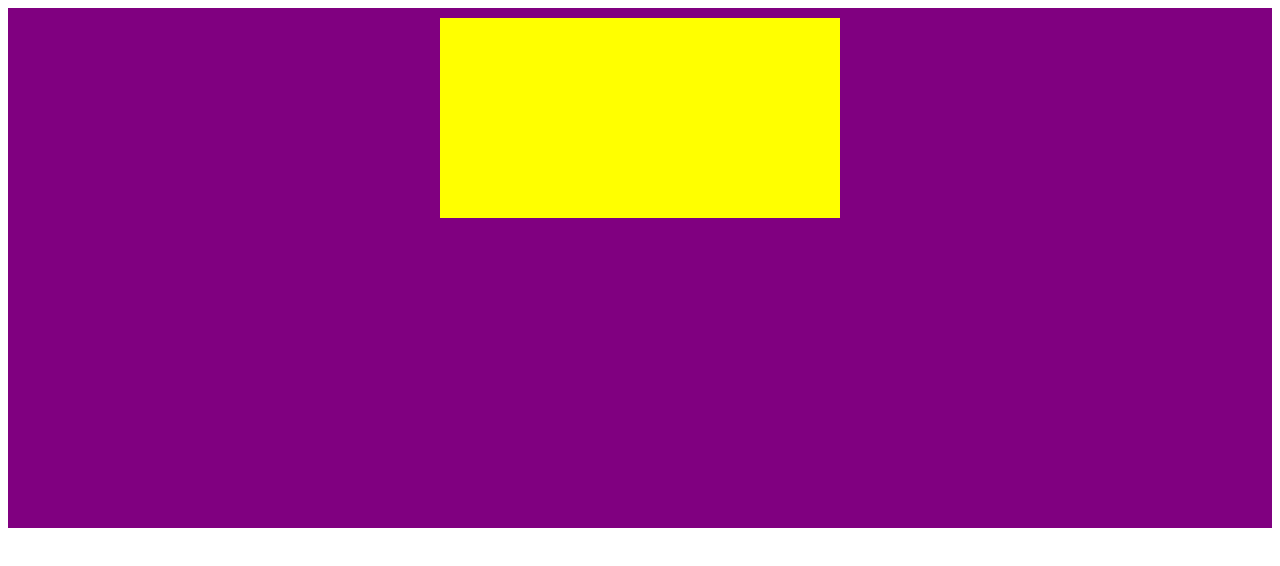
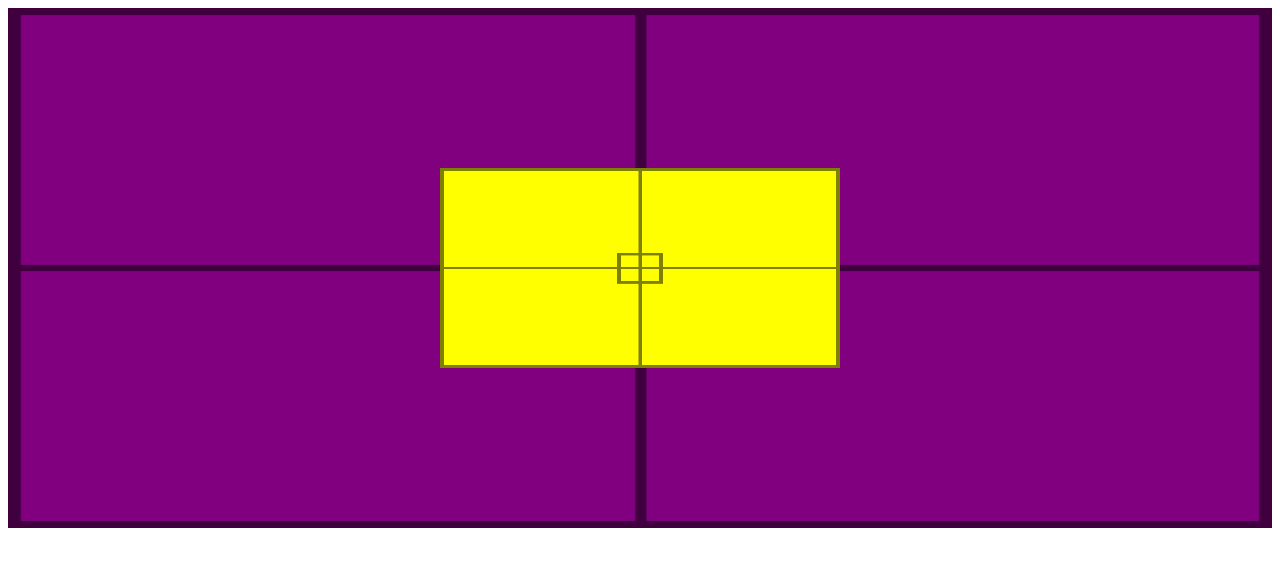
Before and after one commit to GiovaniCLuvi/Curso-HTML5-CursoemVideo, a plain HTML site: page Módulo03/ex022/fundo007.html in a window 1280 px wide. Drawn offline with Linux system fonts and the light colour scheme.

Commit message:
att fundo7

```diff
--- a/Módulo03/ex022/fundo007.html
+++ b/Módulo03/ex022/fundo007.html
@@ -7,16 +7,25 @@
     <title>ALinhamneto Vertical</title>
     <style>
         #container {
+            background-image: url(imagens/target001.png);
+            background-size: 100% 100%;
+            position: relative;
             height: 500px;
             padding: 10px;
             background-color: purple;
         }
 
         #conteudo {
-        height: 200px;
-        width: 400px;
-        background-color: yellow;
-        margin: auto;
+            position: absolute;
+            height: 200px;
+            width: 400px;
+            background-color: yellow;
+            background-image: url(imagens/target001.png);
+            background-size: 100% 100%;
+            left: 50%;
+            top: 50%;
+
+            transform: translate(-50%, -50%);
         }
 
     </style>
```
Also changed, not shown: 1 other file.
